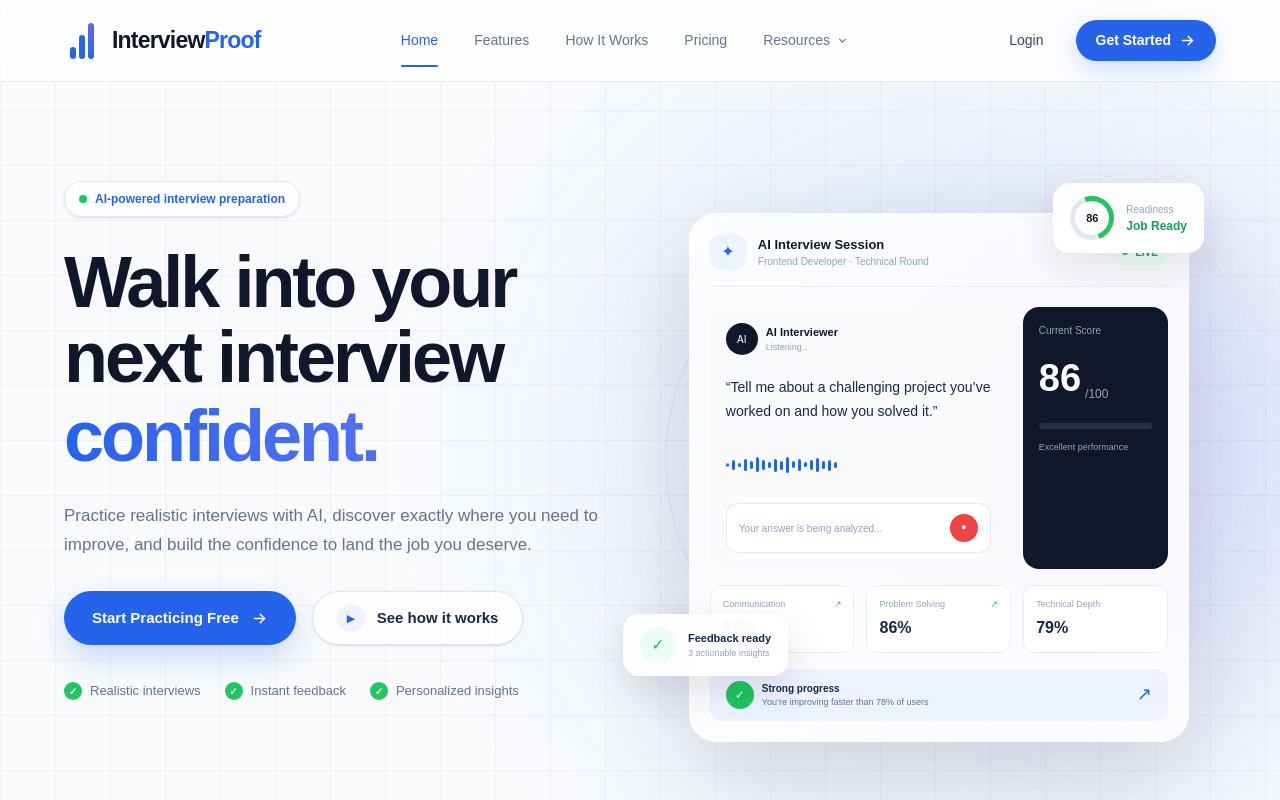
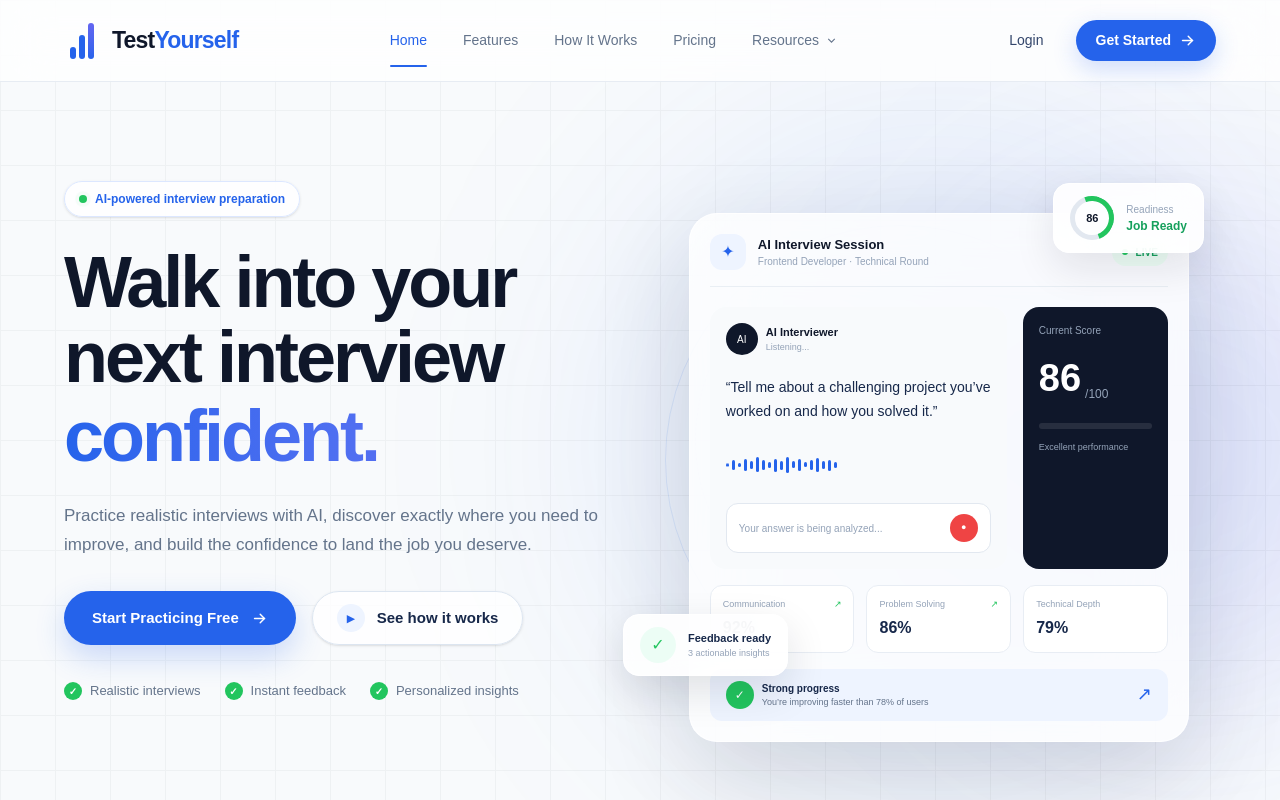
Before and after one commit to Querlabs/testing-frontend, a Next.js app: page / in a window 1280 px wide. Built offline with nearby package versions, Linux system fonts and the light colour scheme.

Commit message:
testing cicd

```diff
--- a/src/app/components/header.jsx
+++ b/src/app/components/header.jsx
@@ -64,7 +64,7 @@ export default function Hero() {
             </div>
 
             <span className="text-[23px] font-bold tracking-[-0.8px]">
-              Interview<span className="text-[#2563EB]">Proof</span>
+              Test<span className="text-[#2563EB]">Yourself</span>
             </span>
 
           </a>
```
